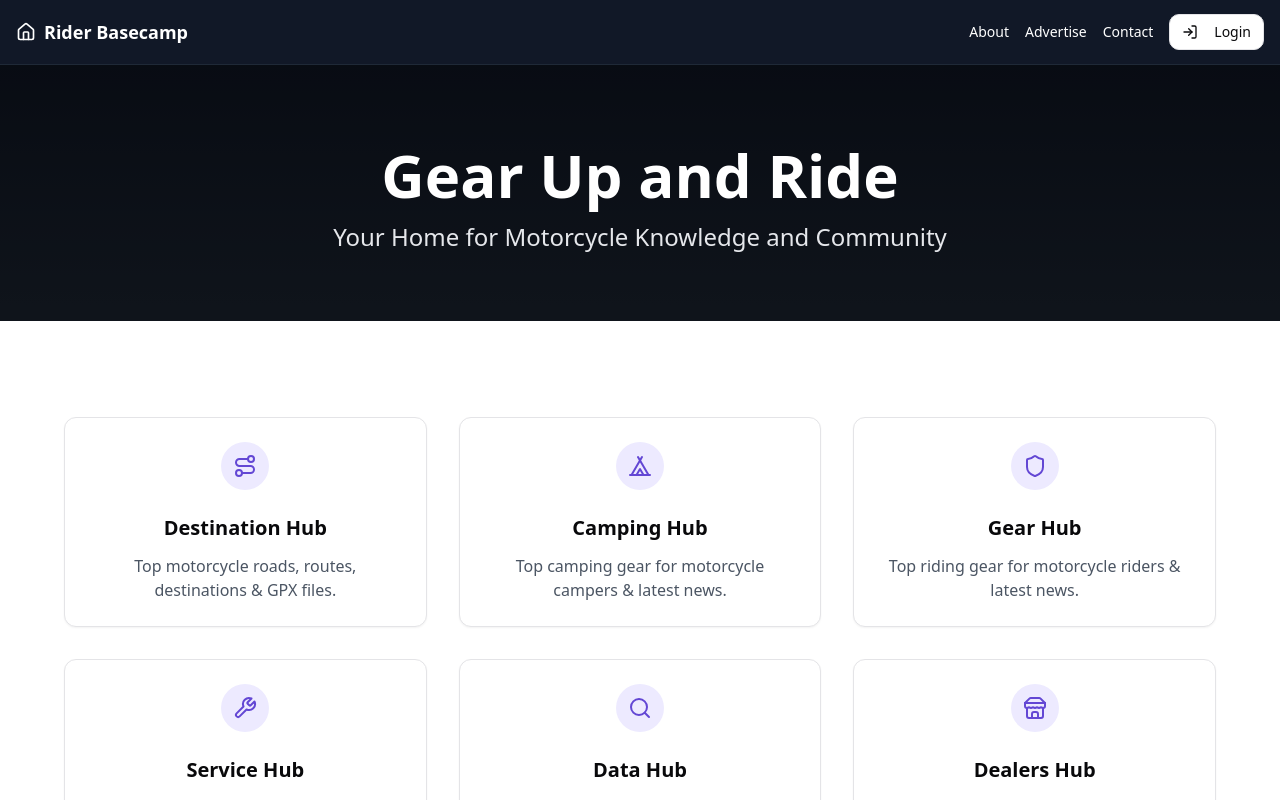
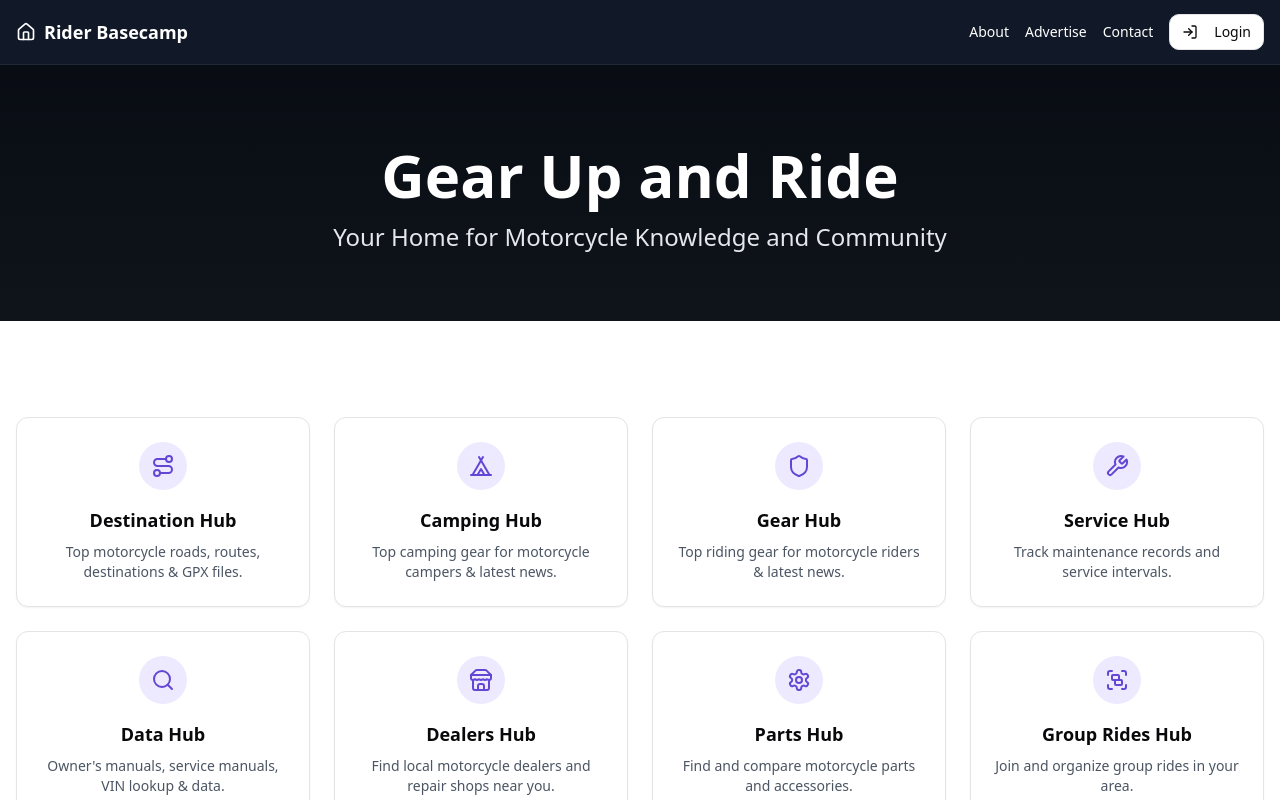
Before and after one commit to directconnected/rider-basecamp, a React (Vite) app: page / in a window 1280 px wide. Shown: the top 800 px of the page. Built offline with nearby package versions, Linux system fonts and the light colour scheme.

Commit message:
Update layout to 4 columns
Changed the layout of a section to use a 4-column grid instead of a 3-column grid.

```diff
--- a/src/pages/Index.tsx
+++ b/src/pages/Index.tsx
@@ -102,7 +102,7 @@ const Index = () => {
 
         <section className="py-24 bg-white" id="features-section">
           <div className="container mx-auto px-4">
-            <div className="grid grid-cols-1 md:grid-cols-2 lg:grid-cols-3 gap-8 max-w-6xl mx-auto">
+            <div className="grid grid-cols-1 sm:grid-cols-2 md:grid-cols-3 lg:grid-cols-4 gap-6 max-w-7xl mx-auto">
               {features.map((feature) => (
                 <Link
                   to={feature.link}
@@ -112,14 +112,14 @@ const Index = () => {
                 >
                   <Card className="p-6 text-center h-full hover:shadow-lg transition-shadow duration-200">
                     <div className="flex flex-col h-full">
-                      <div className="mb-6">
+                      <div className="mb-4">
                         <div className="w-12 h-12 rounded-full bg-theme-100 text-theme-600 flex items-center justify-center mx-auto">
                           <feature.icon size={24} />
                         </div>
                       </div>
                       <div className="flex-1 flex flex-col">
-                        <h3 className="text-xl font-bold mb-3">{feature.title}</h3>
-                        <p className="text-gray-600">{feature.description}</p>
+                        <h3 className="text-lg font-bold mb-2">{feature.title}</h3>
+                        <p className="text-sm text-gray-600">{feature.description}</p>
                       </div>
                     </div>
                   </Card>
```
